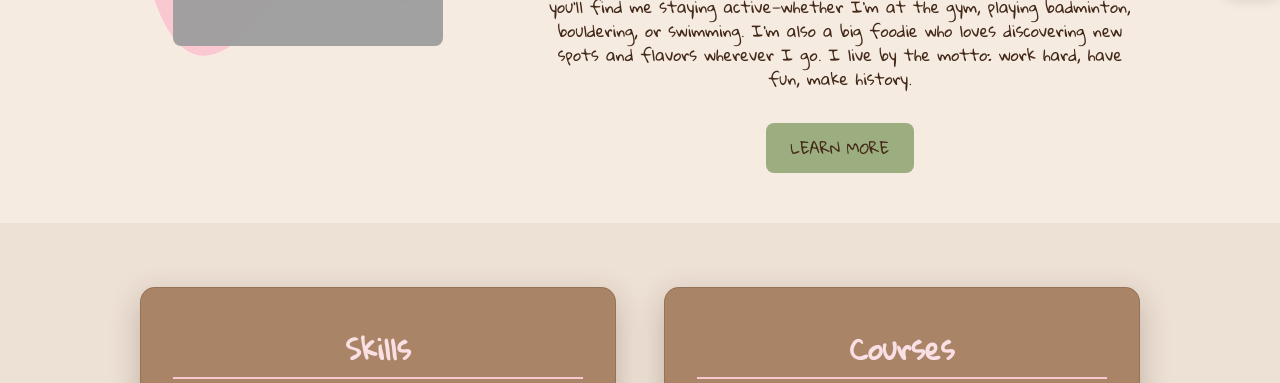
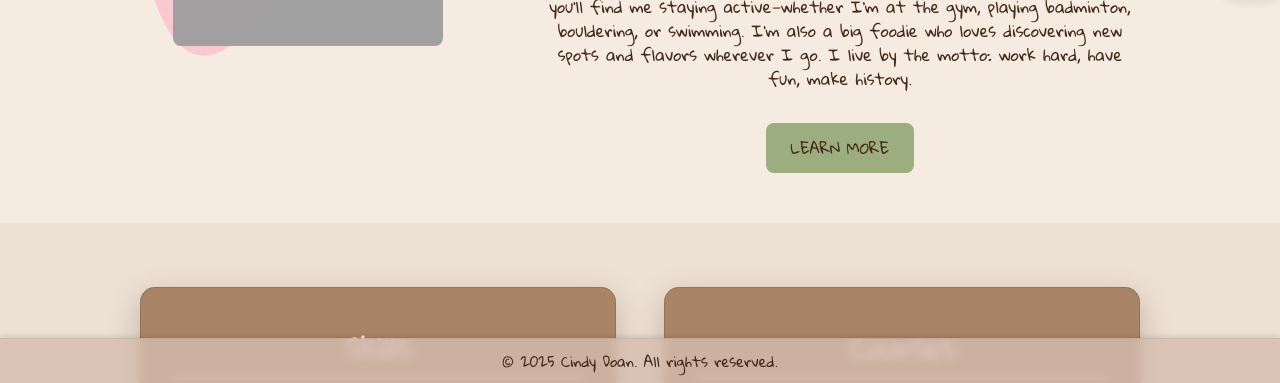
Before and after one commit to cd0an/Cindy-Doan-Website, a plain HTML site: page index.html in a window 1280 px wide. Shown: the part 417-800 px from the top of the page. Drawn offline with Linux system fonts and the light colour scheme; grey boxes are pictures that could not be loaded.

Commit message:
Site footer

```diff
--- a/index.html
+++ b/index.html
@@ -12,6 +12,8 @@
         <link rel="stylesheet" href="https://cdnjs.cloudflare.com/ajax/libs/font-awesome/6.5.0/css/all.min.css">
     </head>
     <body>
+
+
 
         <!-- Navigation Bar -->
          <nav class = "navbar">
@@ -287,6 +289,11 @@
             </div>
         </section>
 
+        <!-- Site Footer Copyright -->
+        <footer class="site-footer">
+            <p>© 2025 Cindy Doan. All rights reserved.</p>
+          </footer>
+
         <!-- Function to toggle hamburger menu on mobile -->
          <script>
             const navToggle = document.querySelector('.nav-toggle');
--- a/style.css
+++ b/style.css
@@ -785,7 +785,7 @@
   /* Connect Section */
   .connect {
     position: relative;
-    background-color: #f5ebe0;
+    background-color: #ede0d4;
     padding: 4rem 2rem;
     display: flex;
     flex-direction: column;
@@ -1041,3 +1041,25 @@
       padding: 0.5rem;
     }
   }
+
+  /* Site Footer */
+  .site-footer {
+    position: fixed;
+    bottom: 0;
+    left: 0;
+    width: 100%;
+    background-color: rgba(213, 189, 175, 0.8);
+    backdrop-filter: blur(4px);
+    box-shadow: 0 -2px 5px rgba(0, 0, 0, 0.1);
+    text-align: center;
+    padding: 0.5rem 2rem;
+    font-size: 0.9rem;
+    color: #432818;
+    border-top: 1px solid rgba(0, 0, 0, 0.05);
+    z-index: 1000;
+  }
+
+  .site-footer p {
+    margin: 0;
+    font-family: inherit;
+  }
```
